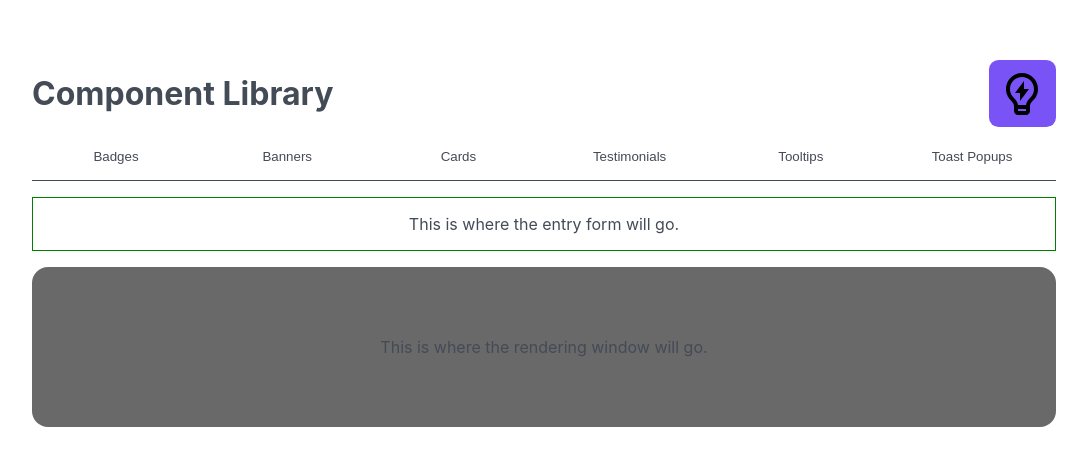
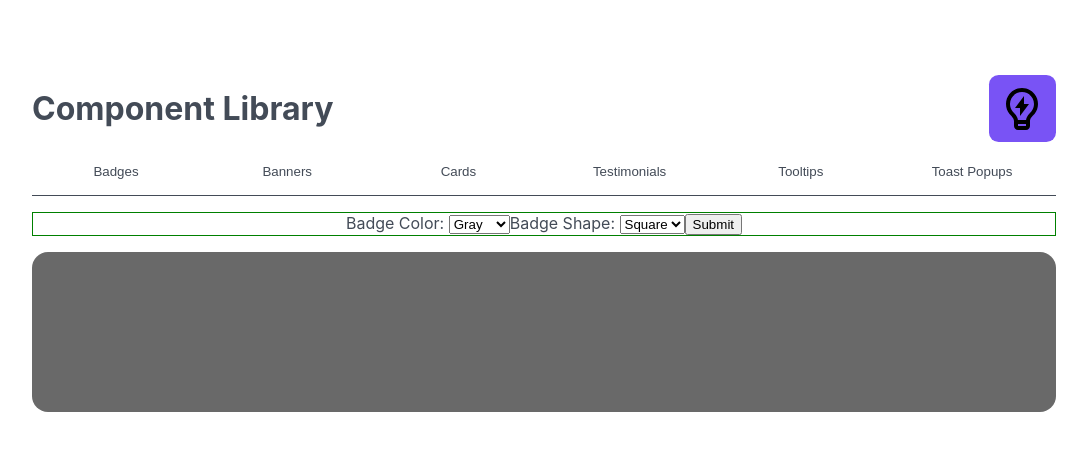
Before and after one commit to sjs-code-foundry/Component-Library, a React (Create React App) app: page / in a window 1280 px wide. Shown: the part 160-626 px from the top of the page, without its empty margins (96-1183 px from the left). Built offline with nearby package versions, Linux system fonts and the light colour scheme.

Commit message:
feat: Prototype input form and rendering window
Figure out a way to implement one type of element to make it easier to figure out how to implement the rest.

```diff
--- a/src/App.css
+++ b/src/App.css
@@ -3,6 +3,7 @@
 *  ============ */
 
 @import "./css/lightDarkMode.css";
+@import "./css/componentElements.css";
 
 /* ================
 *   General Layout
--- a/src/App.js
+++ b/src/App.js
@@ -1,15 +1,19 @@
 import "./App.css";
 
-import { createContext, useRef, useEffect } from "react";
+import { createContext, useState, useRef, useEffect } from "react";
 import useToggle from "./hooks/useToggle";
 
 import clsx from "clsx";
 
 import Title from "./components/Title/index";
 import Header from "./components/Header/index";
+import Form from "./components/EntryForm/index";
+import Badge from "./components/ComponentElements/Badge";
 
 import { RiLightbulbFlashLine } from "react-icons/ri";
 // Insert MIT licence text somewhere in this app
+
+import { formObj } from "./helpers/constants";
 
 const LightDarkContext = createContext();
 export { LightDarkContext };
@@ -18,10 +22,10 @@ export { LightDarkContext };
 function App() {
   document.title = "Component Library";
 
-  const [dark, toggleDark] = useToggle(false, true, () =>
-    console.log(`Dark Mode: ${dark}`),
-  );
+  const [dark, toggleDark] = useToggle(false, true, () => {});
   // Perhaps implement localStorage to remember dark mode setting?
+  const [formSubmission, setFormSubmission] = useState(null);
+  console.log(formSubmission);
 
   const appRef = useRef(null);
 
@@ -32,6 +36,8 @@ function App() {
       ? (bodyRef.classList = "dark-bg dark-text")
       : (bodyRef.classList = "light-bg light-text");
   }, [dark]);
+
+  // console.log(formObj.badges);
 
   return (
     <LightDarkContext.Provider value={{ dark, toggleDark }}>
@@ -90,10 +96,21 @@ function App() {
         </Header>
         <main>
           <section className="entry-form">
-            <p>This is where the entry form will go.</p>
+            <Form onSubmit={setFormSubmission}>
+              <Form.Dropdown
+                labelText="Badge Color: "
+                name="badge-color"
+                options={formObj.badges.colors}
+              />
+              <Form.Dropdown
+                labelText="Badge Shape: "
+                name="badge-shape"
+                options={formObj.badges.shapes}
+              />
+            </Form>
           </section>
           <section className="render-window">
-            <p>This is where the rendering window will go.</p>
+            <Badge text="Badge" style={formSubmission} />
           </section>
         </main>
       </div>
--- /dev/null
+++ b/src/components/ComponentElements/Badge.js
@@ -0,0 +1,28 @@
+import { useState, useEffect } from "react";
+
+export default function Badge(props) {
+  const [badgeCSS, setBadgeCSS] = useState({ display: "none" });
+  console.log(badgeCSS);
+
+  useEffect(() => {
+    if (props.style) {
+      const badgeColor = JSON.parse(props.style.get("badge-color"));
+      const badgeShape = JSON.parse(props.style.get("badge-shape"));
+
+      console.log(badgeColor);
+      console.log(badgeShape);
+
+      setBadgeCSS({
+        color: badgeColor.textColor,
+        backgroundColor: badgeColor.bodyColor,
+        borderRadius: badgeShape.borderRadius,
+      });
+    }
+  }, [props.style]);
+
+  return (
+    <div className="badge" style={badgeCSS}>
+      <p>{props.text}</p>
+    </div>
+  );
+}
--- /dev/null
+++ b/src/components/EntryForm/Dropdown.js
@@ -0,0 +1,28 @@
+import { useState } from "react";
+
+export default function Dropdown(props) {
+  const [selected, setSelected] = useState("");
+
+  function handleChange(e) {
+    const value = e.target.value;
+    setSelected(value);
+  }
+
+  return (
+    <>
+      <label htmlFor={props.name}>{props.labelText}</label>
+      <select
+        name={props.name}
+        id={props.name}
+        value={selected}
+        onChange={handleChange}
+      >
+        {props.options.map((option, index) => (
+          <option key={index} value={JSON.stringify(option.value)}>
+            {option.name}
+          </option>
+        ))}
+      </select>
+    </>
+  );
+}
--- /dev/null
+++ b/src/components/EntryForm/Form.js
@@ -0,0 +1,12 @@
+export default function Form({ children, onSubmit }) {
+  function handleSubmit(formData) {
+    onSubmit(formData);
+  }
+
+  return (
+    <form action={handleSubmit}>
+      {children}
+      <button type="submit">Submit</button>
+    </form>
+  );
+}
--- /dev/null
+++ b/src/components/EntryForm/index.js
@@ -0,0 +1,6 @@
+import Form from "./Form";
+import Dropdown from "./Dropdown";
+
+Form.Dropdown = Dropdown;
+
+export default Form;
--- /dev/null
+++ b/src/css/componentElements.css
@@ -0,0 +1,8 @@
+.badge {
+    padding: 2px 12px;
+    border: none;
+}
+
+.badge > p {
+    margin: 0;
+}
--- /dev/null
+++ b/src/helpers/constants.js
@@ -0,0 +1,18 @@
+export const formObj = {
+  badges: {
+    colors: [
+      { name: "Gray", value: { bodyColor: "#F3F4F6", textColor: "#1F2937" } },
+      { name: "Red", value: { bodyColor: "#FEE2E2", textColor: "#991B1B" } },
+      { name: "Yellow", value: { bodyColor: "#FEF3C7", textColor: "#92400E" } },
+      { name: "Green", value: { bodyColor: "#D1FAE5", textColor: "#065F46" } },
+      { name: "Blue", value: { bodyColor: "#DBEAFE", textColor: "#1E40AF" } },
+      { name: "Indigo", value: { bodyColor: "#E0E7FF", textColor: "#3730A3" } },
+      { name: "Purple", value: { bodyColor: "#EDE9FE", textColor: "#5B21B6" } },
+      { name: "Pink", value: { bodyColor: "#FCE7F3", textColor: "#9D174D" } },
+    ],
+    shapes: [
+      { name: "Square", value: { borderRadius: "4px" } },
+      { name: "Pill", value: { borderRadius: "12px" } },
+    ],
+  },
+};
```
